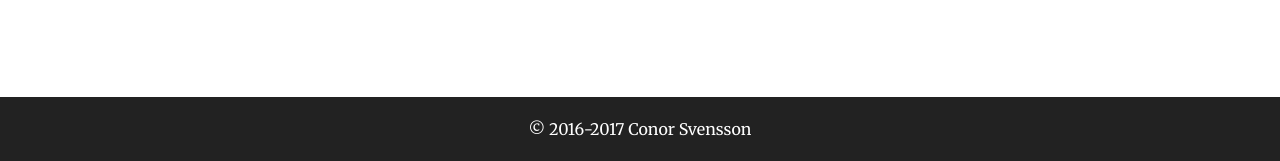
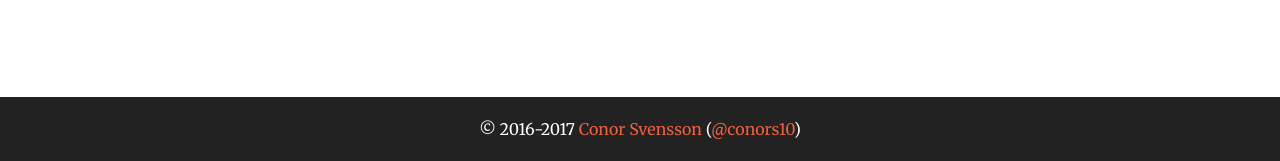
Before and after one commit to web3j/web3j.github.io, a website: page index.html in a window 1280 px wide. Shown: the part 3899-4060 px from the top of the page. Drawn offline with nearby package versions, Linux system fonts and the light colour scheme.

Commit message:
Added twitter handle & blog URL.

```diff
--- a/index.html
+++ b/index.html
@@ -283,7 +283,9 @@
             <div class="row">
                 <div class="col-lg-8 col-lg-offset-2">
                     <br>
-                    <p>&copy; 2016-2017 Conor Svensson</p>
+                    <p>&copy; 2016-2017
+                        <a href="http://conorsvensson.com" target="_blank"> Conor Svensson </a>
+                        (<a href="https://twitter.com/conors10" target="_blank" >@conors10</a>)</p>
                 </div>
             </div>
         </div>
```
